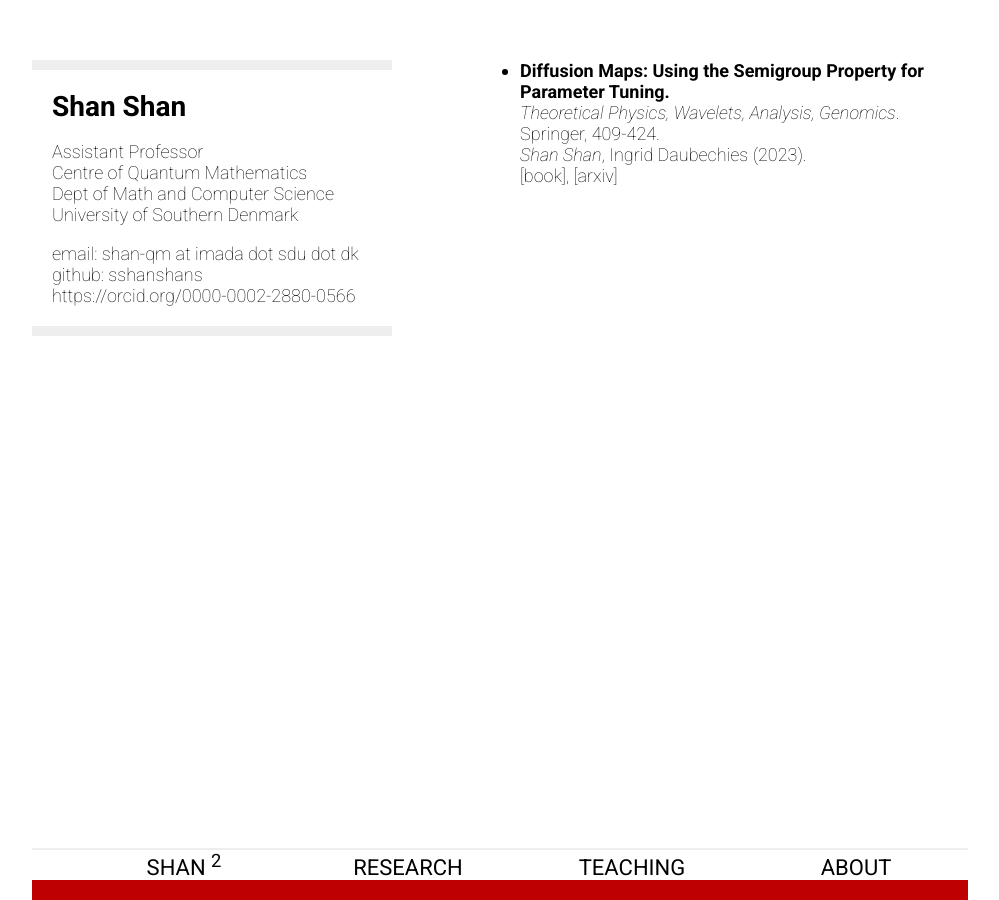
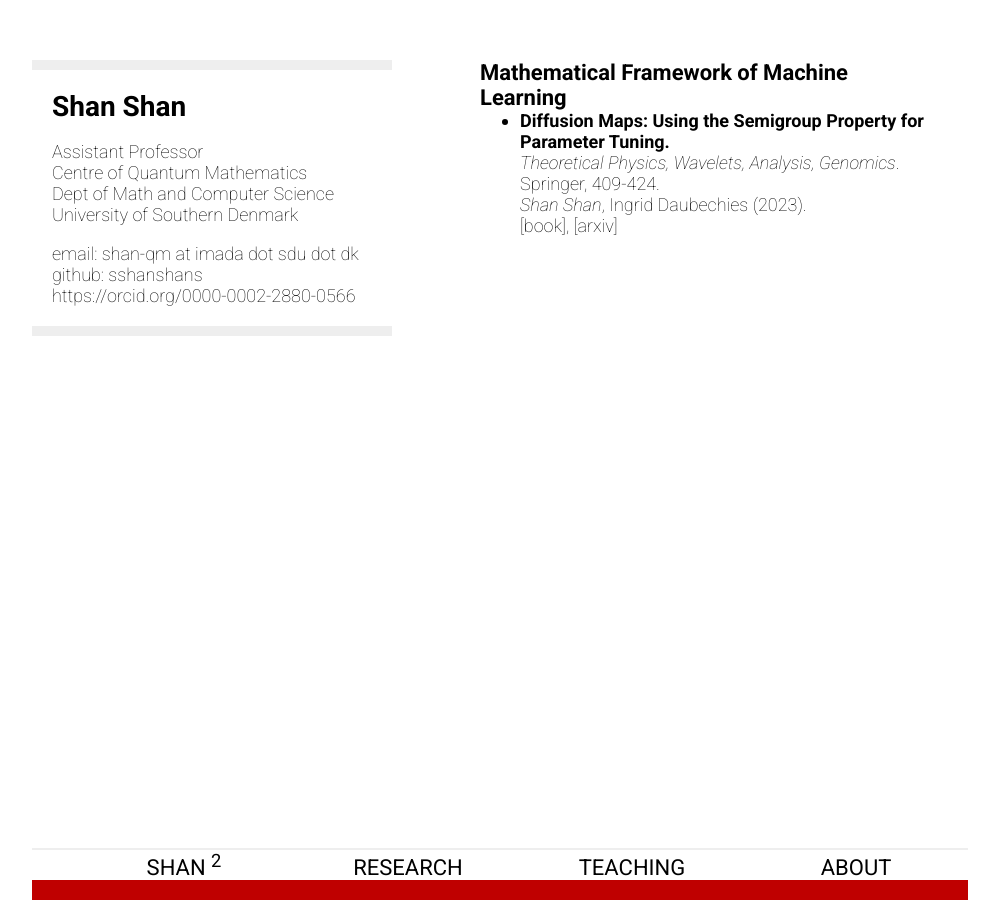
Before and after one commit to sshanshans/sshanshans.github.io, a Jekyll site: the page built from research/ml.md, in a window 1280 px wide. Shown: the whole page, without its empty margins (160-1159 px from the left). Built offline with Jekyll 4.4.1, drawn with Linux system fonts in a browser that asks for light colours.

Commit message:
Update ml.md

```diff
--- a/research/ml.md
+++ b/research/ml.md
@@ -4,6 +4,8 @@ title: research
 description: Research
 ---
 
+### Mathematical Framework of Machine Learning
+
 * **Diffusion Maps: Using the Semigroup Property for Parameter Tuning.** <br />
 *Theoretical Physics, Wavelets, Analysis, Genomics*. Springer, 409-424.  <br />
 *Shan Shan*, Ingrid Daubechies (2023).  <br />
```
